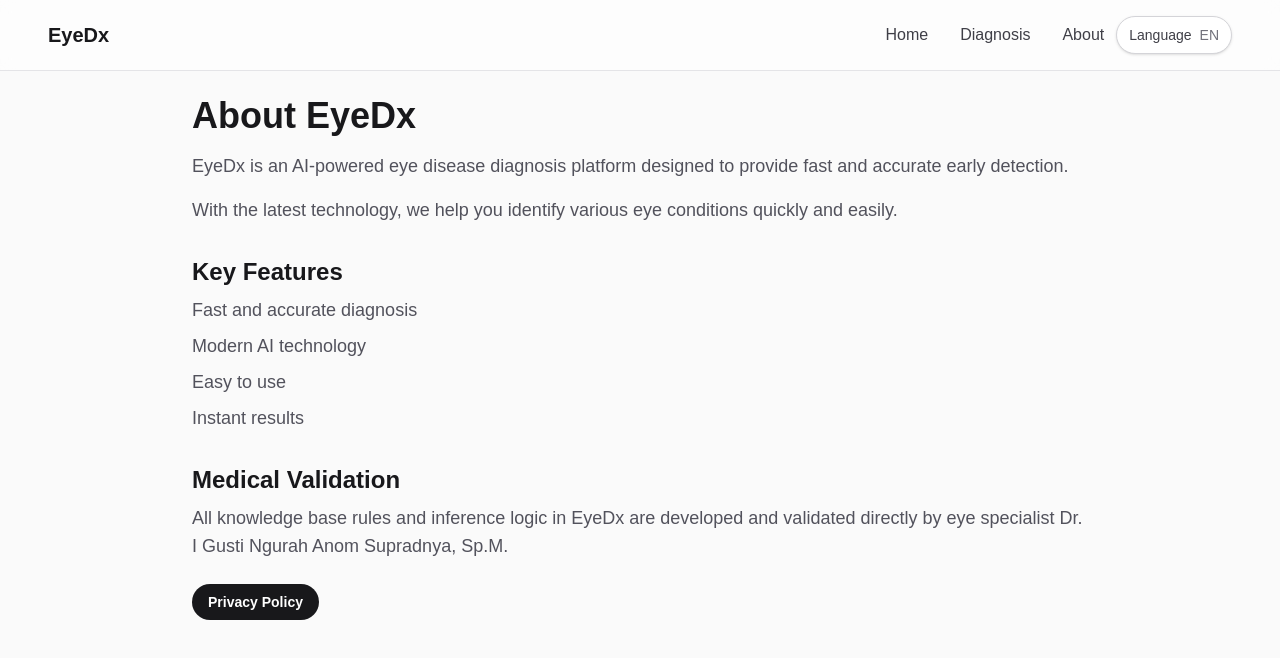
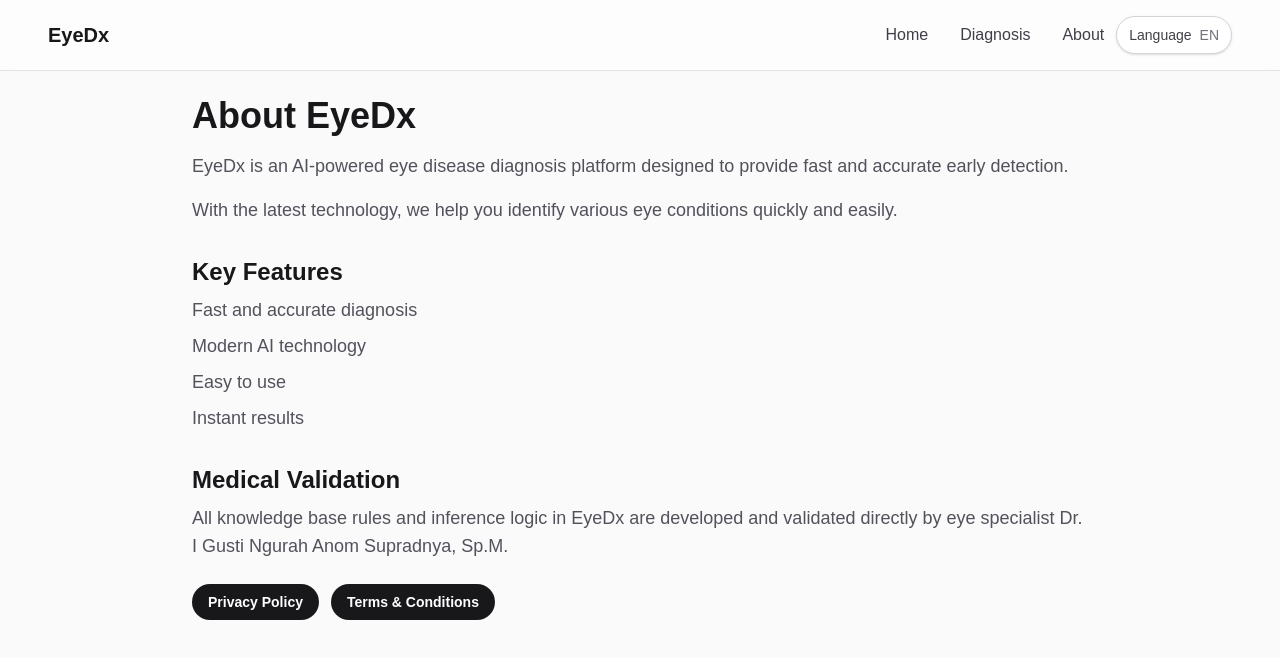
Before and after one commit to yudiwidiandana/eyedx, a Next.js app: page /about in a window 1280 px wide. Shown: the top 658 px of the page. Built offline with nearby package versions, Linux system fonts and the light colour scheme.

Commit message:
feat: add feature

```diff
--- a/app/about/page.tsx
+++ b/app/about/page.tsx
@@ -7,6 +7,7 @@ import { translations, type Locale } from "../lib/translations";
 export function AboutPageContent({ locale }: { locale: Locale }) {
   const t = translations[locale].aboutPage;
   const [showPrivacy, setShowPrivacy] = useState(false);
+  const [showTerms, setShowTerms] = useState(false);
 
   return (
     <div className="flex pt-8 min-h-screen flex-col bg-zinc-50">
@@ -25,13 +26,22 @@ export function AboutPageContent({ locale }: { locale: Locale }) {
             </ul>
             <h3 className="mt-8 mb-2 text-2xl font-semibold text-zinc-900">{t.validationTitle}</h3>
             <p className="text-lg text-zinc-600">{t.validationText}</p>
+            <div className="mt-6 flex flex-wrap gap-3">
               <button
                 type="button"
                 onClick={() => setShowPrivacy(true)}
-              className="mt-6 inline-flex rounded-full bg-zinc-900 px-4 py-2 text-sm font-semibold text-white transition hover:bg-zinc-700"
+                className="inline-flex rounded-full bg-zinc-900 px-4 py-2 text-sm font-semibold text-white transition hover:bg-zinc-700"
               >
                 {t.privacyButtonLabel}
               </button>
+              <button
+                type="button"
+                onClick={() => setShowTerms(true)}
+                className="inline-flex rounded-full bg-zinc-900 px-4 py-2 text-sm font-semibold text-white transition hover:bg-zinc-700"
+              >
+                {t.termsButtonLabel}
+              </button>
+            </div>
           </div>
         </div>
       </main>
@@ -51,6 +61,22 @@ export function AboutPageContent({ locale }: { locale: Locale }) {
           </div>
         </div>
       ) : null}
+
+      {showTerms ? (
+        <div className="fixed inset-0 z-50 flex items-center justify-center bg-black/40 p-4">
+          <div className="max-w-2xl rounded-3xl bg-white p-8 shadow-2xl">
+            <h3 className="mb-4 text-2xl font-semibold text-zinc-900">{t.termsButtonLabel}</h3>
+            <p className="mb-6 text-lg leading-8 text-zinc-600">{t.termsNoticeText}</p>
+            <button
+              type="button"
+              onClick={() => setShowTerms(false)}
+              className="inline-flex rounded-full bg-zinc-900 px-4 py-2 text-sm font-semibold text-white transition hover:bg-zinc-700"
+            >
+              {t.closeButtonLabel}
+            </button>
+          </div>
+        </div>
+      ) : null}
     </div>
   );
 }
--- a/app/lib/translations.ts
+++ b/app/lib/translations.ts
@@ -30,6 +30,9 @@ export const translations = {
       privacyButtonLabel: "Privacy Policy",
       privacyNoticeText:
         "EyeDx is fully committed to protecting your privacy. Identity data and eye symptom information entered into this application are kept strictly confidential. This data is used only for algorithmic analysis and scientific research, without any misuse or sharing with third parties.",
+      termsButtonLabel: "Terms & Conditions",
+      termsNoticeText:
+        "By using this application, you agree that EyeDx serves only as an early screening tool for eye health detection and is not a final clinical diagnosis. All analysis results are informative. Users are fully responsible for the accuracy of symptom data entered and any subsequent medical decisions made after using this service.",
       closeButtonLabel: "Close",
     },
     diagnosisPage: {
@@ -127,6 +130,9 @@ export const translations = {
       privacyButtonLabel: "Kebijakan Privasi",
       privacyNoticeText:
         "EyeDx berkomitmen penuh melindungi privasi Anda. Data identitas dan gejala keluhan mata yang Anda masukkan ke dalam aplikasi ini sepenuhnya bersifat rahasia. Data tersebut murni diproses untuk kebutuhan kalkulasi analisis algoritma serta kepentingan riset ilmiah, tanpa adanya penyalahgunaan atau penyebaran data ke pihak ketiga mana pun.",
+      termsButtonLabel: "Syarat & Ketentuan",
+      termsNoticeText:
+        "Dengan menggunakan aplikasi ini, Anda menyetujui bahwa EyeDx hanya berfungsi sebagai sarana skrining awal untuk deteksi dini kesehatan mata dan bukan merupakan diagnosis klinis final. Seluruh hasil analisis bersifat informatif. Pengguna bertanggung jawab penuh atas keakuratan data gejala yang dimasukkan serta segala keputusan medis lanjutan yang diambil setelah menggunakan layanan ini.",
       closeButtonLabel: "Tutup",
     },
     diagnosisPage: {
```
Lines whose indentation alone changed are shown as unchanged.
